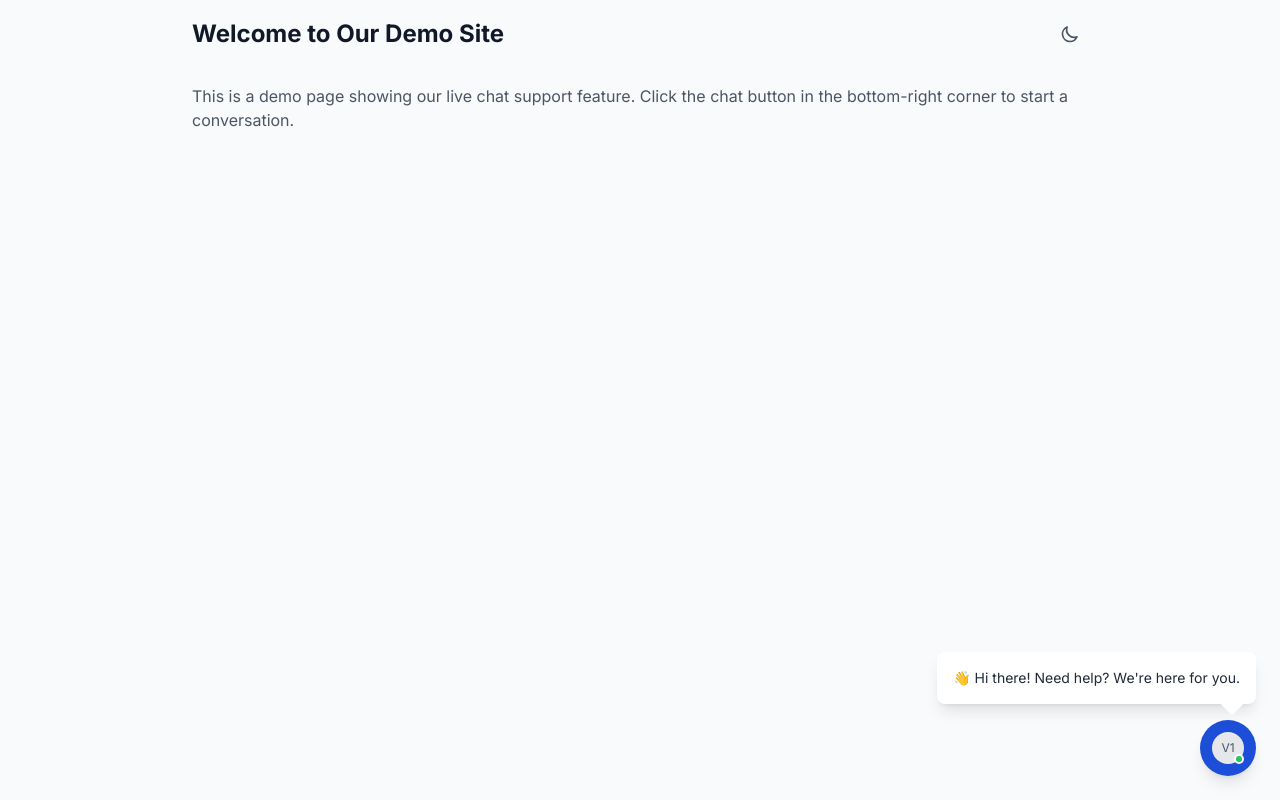
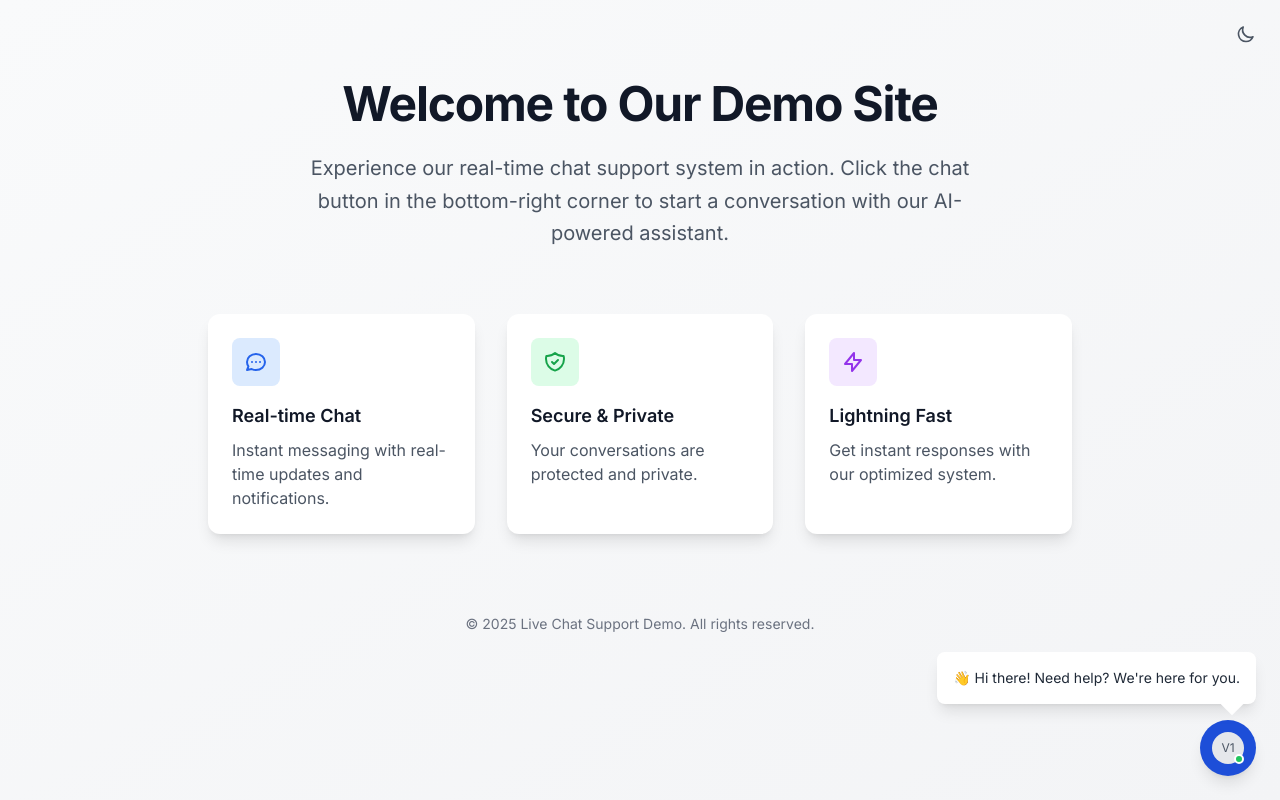
Before and after one commit to unjica/Live-Chat-Support-Demo, a Next.js app: page /visitor in a window 1280 px wide. Built offline with nearby package versions, Linux system fonts and the light colour scheme; no server answers.

Commit message:
Revamp VisitorPage layout with a new gradient background, enhanced typography, and added feature sections highlighting real-time chat capabilities, security, and performance. Update DarkModeToggle positioning and improve overall user experience with a more engaging design.

```diff
--- a/src/app/visitor/page.tsx
+++ b/src/app/visitor/page.tsx
@@ -22,17 +22,60 @@ export default function VisitorPage() {
   }, [user, setUser]);
 
   return (
-    <main className="min-h-screen bg-gray-50 dark:bg-gray-900 p-4">
-      <div className="max-w-4xl mx-auto">
-        <div className="flex justify-between items-center mb-8">
-          <h1 className="text-2xl font-bold text-gray-900 dark:text-white">
+    <main className="min-h-screen bg-gradient-to-br from-gray-50 to-gray-100 dark:from-gray-900 dark:to-gray-800">
+      <div className="max-w-4xl mx-auto px-4 py-12 sm:py-20">
+        <div className="text-center mb-16">
+          <h1 className="text-4xl sm:text-5xl font-bold text-gray-900 dark:text-white mb-6 tracking-tight">
             Welcome to Our Demo Site
           </h1>
-          <DarkModeToggle />
+          <p className="text-xl text-gray-600 dark:text-gray-300 max-w-2xl mx-auto leading-relaxed">
+            Experience our real-time chat support system in action. Click the chat button in the bottom-right corner to start a conversation with our AI-powered assistant.
+          </p>
+          <div className="absolute top-4 right-4">
+            <DarkModeToggle />
+          </div>
         </div>
-        <p className="text-gray-600 dark:text-gray-300">
-          This is a demo page showing our live chat support feature. Click the chat button in the bottom-right corner to start a conversation.
-        </p>
+
+        <div className="grid grid-cols-1 sm:grid-cols-2 lg:grid-cols-3 gap-8 mt-12">
+          {/* Feature 1 */}
+          <div className="bg-white dark:bg-gray-800 rounded-xl p-6 shadow-lg hover:shadow-xl transition-shadow">
+            <div className="w-12 h-12 bg-blue-100 dark:bg-blue-900 rounded-lg flex items-center justify-center mb-4">
+              <svg className="w-6 h-6 text-blue-600 dark:text-blue-400" fill="none" stroke="currentColor" viewBox="0 0 24 24">
+                <path strokeLinecap="round" strokeLinejoin="round" strokeWidth={2} d="M8 12h.01M12 12h.01M16 12h.01M21 12c0 4.418-4.03 8-9 8a9.863 9.863 0 01-4.255-.949L3 20l1.395-3.72C3.512 15.042 3 13.574 3 12c0-4.418 4.03-8 9-8s9 3.582 9 8z" />
+              </svg>
+            </div>
+            <h3 className="text-lg font-semibold text-gray-900 dark:text-white mb-2">Real-time Chat</h3>
+            <p className="text-gray-600 dark:text-gray-300">Instant messaging with real-time updates and notifications.</p>
+          </div>
+
+          {/* Feature 2 */}
+          <div className="bg-white dark:bg-gray-800 rounded-xl p-6 shadow-lg hover:shadow-xl transition-shadow">
+            <div className="w-12 h-12 bg-green-100 dark:bg-green-900 rounded-lg flex items-center justify-center mb-4">
+              <svg className="w-6 h-6 text-green-600 dark:text-green-400" fill="none" stroke="currentColor" viewBox="0 0 24 24">
+                <path strokeLinecap="round" strokeLinejoin="round" strokeWidth={2} d="M9 12l2 2 4-4m5.618-4.016A11.955 11.955 0 0112 2.944a11.955 11.955 0 01-8.618 3.04A12.02 12.02 0 003 9c0 5.591 3.824 10.29 9 11.622 5.176-1.332 9-6.03 9-11.622 0-1.042-.133-2.052-.382-3.016z" />
+              </svg>
+            </div>
+            <h3 className="text-lg font-semibold text-gray-900 dark:text-white mb-2">Secure & Private</h3>
+            <p className="text-gray-600 dark:text-gray-300">Your conversations are protected and private.</p>
+          </div>
+
+          {/* Feature 3 */}
+          <div className="bg-white dark:bg-gray-800 rounded-xl p-6 shadow-lg hover:shadow-xl transition-shadow">
+            <div className="w-12 h-12 bg-purple-100 dark:bg-purple-900 rounded-lg flex items-center justify-center mb-4">
+              <svg className="w-6 h-6 text-purple-600 dark:text-purple-400" fill="none" stroke="currentColor" viewBox="0 0 24 24">
+                <path strokeLinecap="round" strokeLinejoin="round" strokeWidth={2} d="M13 10V3L4 14h7v7l9-11h-7z" />
+              </svg>
+            </div>
+            <h3 className="text-lg font-semibold text-gray-900 dark:text-white mb-2">Lightning Fast</h3>
+            <p className="text-gray-600 dark:text-gray-300">Get instant responses with our optimized system.</p>
+          </div>
+        </div>
+
+        <div className="mt-20 text-center">
+          <p className="text-sm text-gray-500 dark:text-gray-400">
+            © 2025 Live Chat Support Demo. All rights reserved.
+          </p>
+        </div>
       </div>
       <ChatWidget />
     </main>
```
